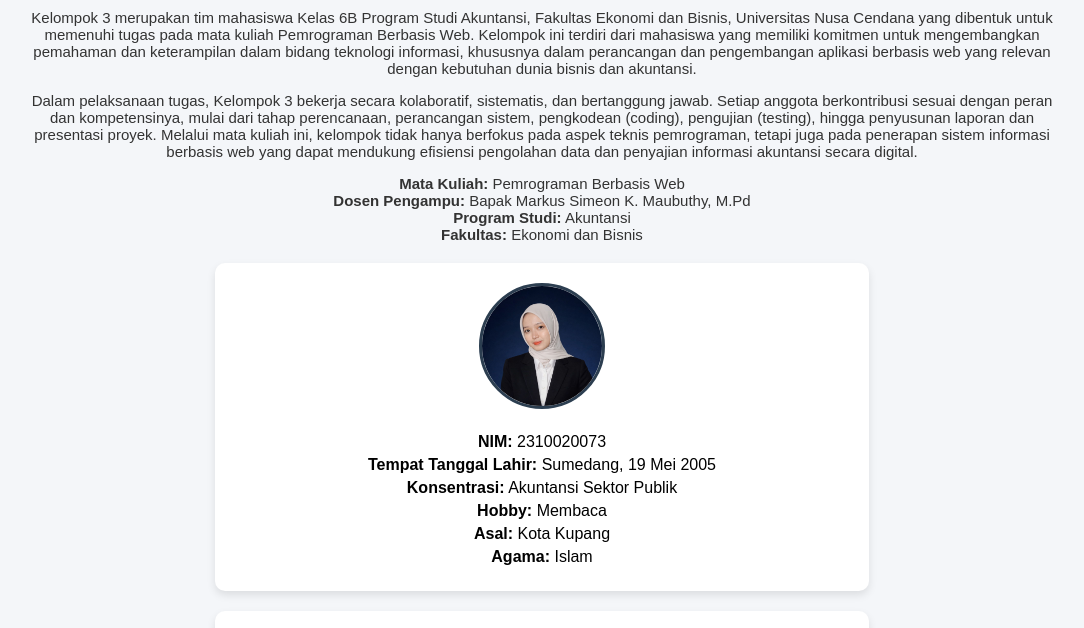
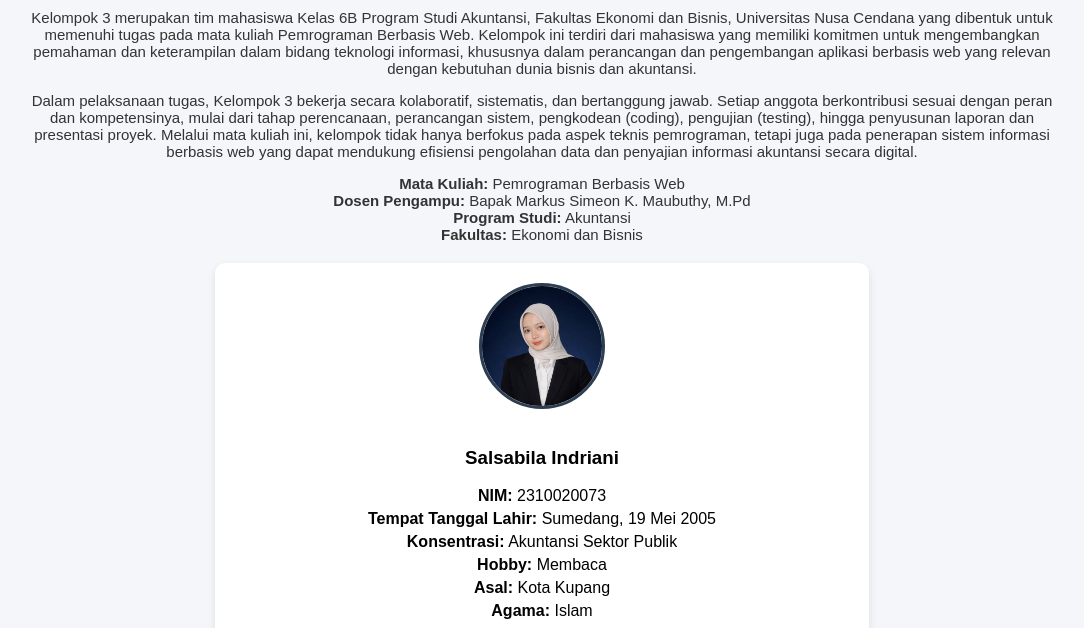
Before and after one commit to salsabilakupang-eng/Kelompok-3, a plain HTML site: page index.html in a window 1280 px wide. Shown: the part 141-769 px from the top of the page, without its empty margins (98-1182 px from the left). Drawn offline with Linux system fonts and the light colour scheme; grey boxes are pictures that could not be loaded.

Commit message:
Update index.html

```diff
--- a/index.html
+++ b/index.html
@@ -105,6 +105,7 @@
     <!-- Anggota 1 -->
     <div class="team-card">
         <img src="images/salsa2.jpeg" class="team-photo">
+        <h3>Salsabila Indriani</h3>
         <p class="info"><strong>NIM:</strong> 2310020073</p>
         <p class="info"><strong>Tempat Tanggal Lahir:</strong> Sumedang, 19 Mei 2005</p>
         <p class="info"><strong>Konsentrasi:</strong> Akuntansi Sektor Publik</p>
```
